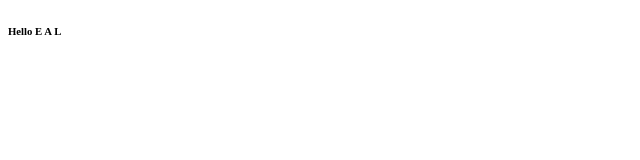
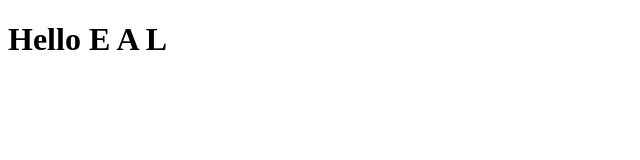
Before and after one commit to empiresalliance/empiresalliance.github.io, a plain HTML site: page index.html in a window 1280 px wide. Shown: the whole page, without its empty margins (0-640 px from the left). Drawn offline with Linux system fonts and the light colour scheme.

Commit message:
Update index.html

```diff
--- a/index.html
+++ b/index.html
@@ -5,7 +5,7 @@
         <title>HTML basics</title>
     </head>
     <body>
-        <h6> Hello E A L </h6>
+        <h1> Hello E A L </h1>
 
     </body>
 </html>
```
